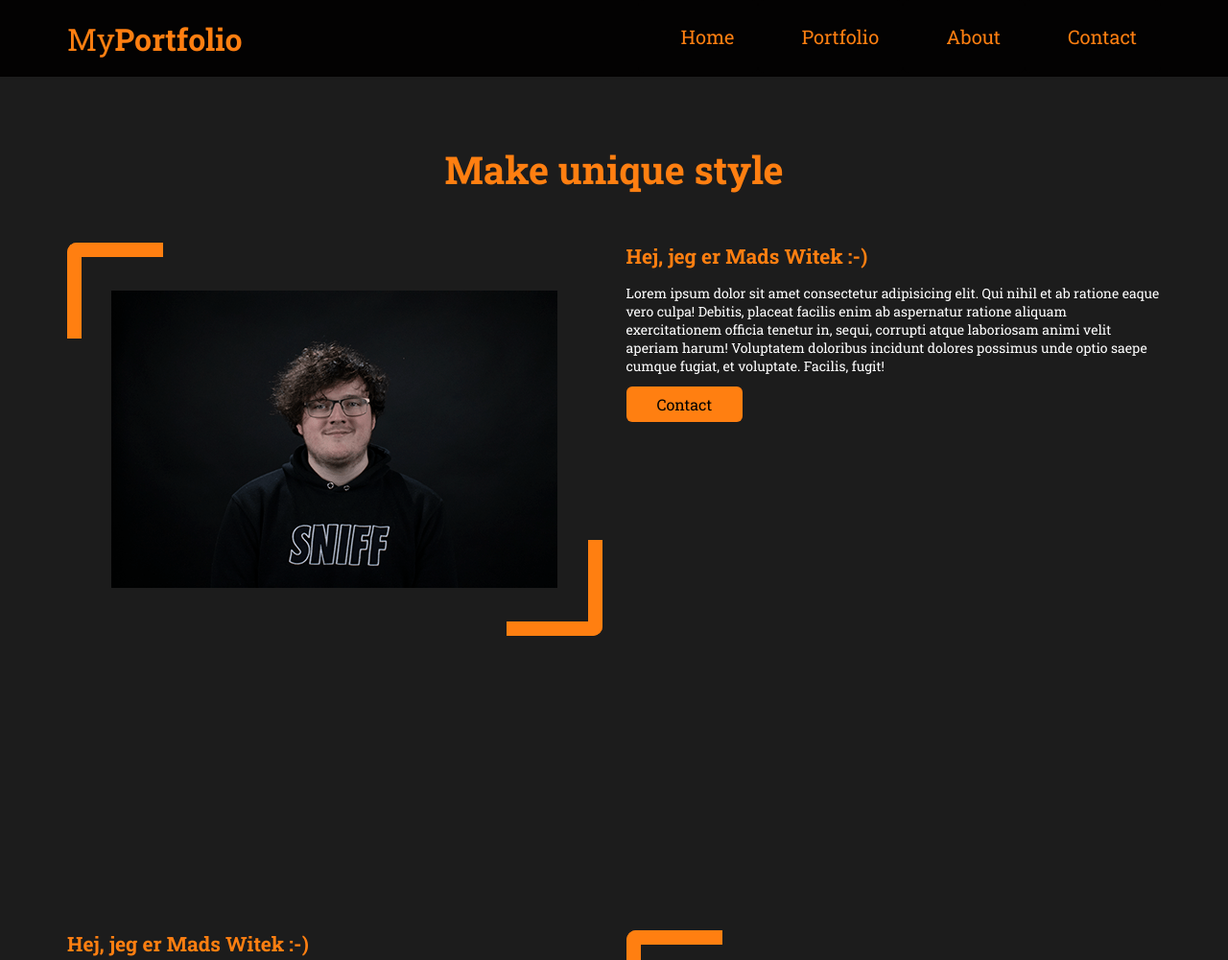
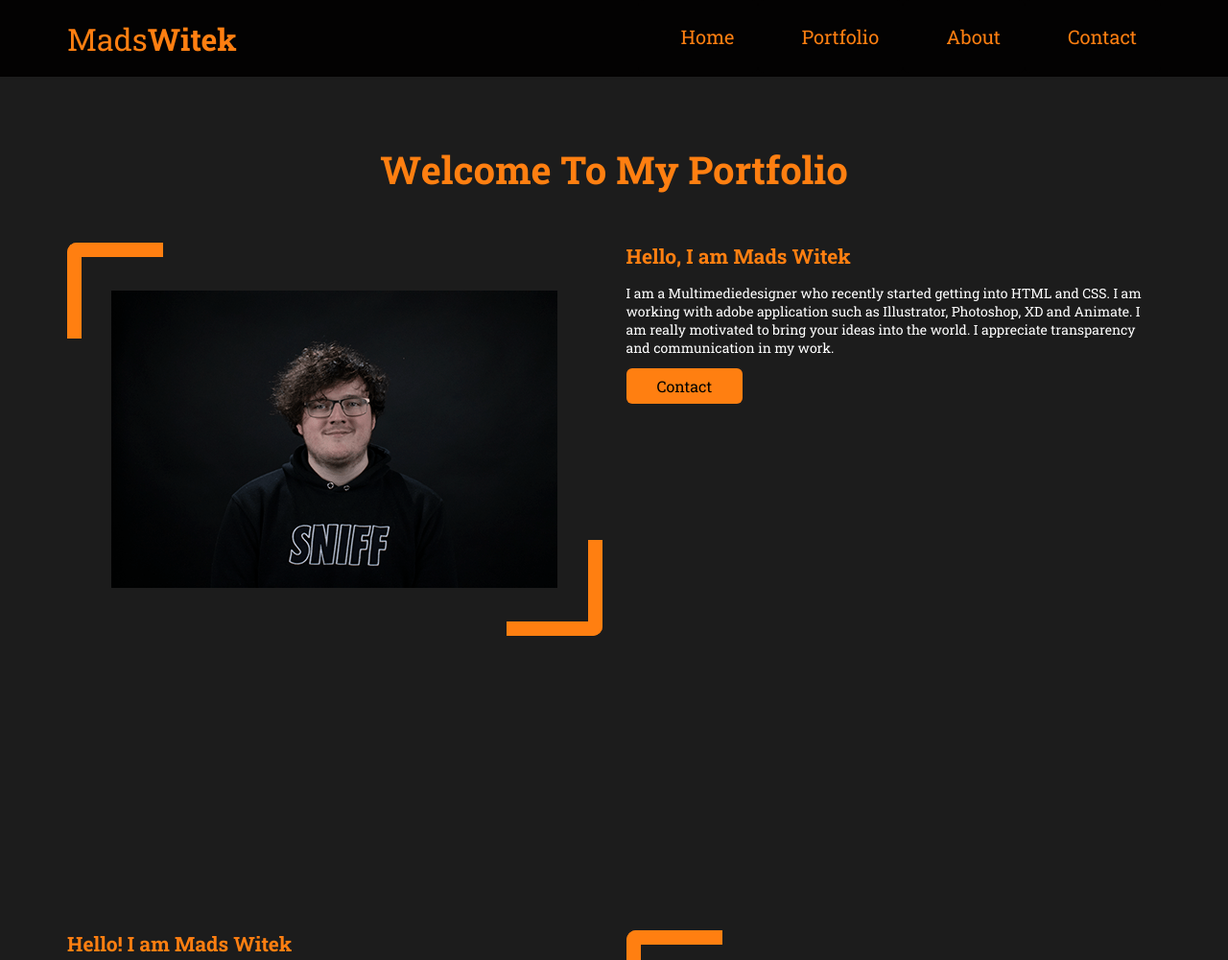
Before and after one commit to MadsWitek/eksamensprojekt, a plain HTML site: page eksamensprojektt/index.html in a window 1280 px wide. Shown: the top 1001 px of the page at 96% size. Drawn offline with Linux system fonts and the light colour scheme.

Commit message:
design
styletile

```diff
--- a/eksamensprojektt/css/portfolio.css
+++ b/eksamensprojektt/css/portfolio.css
@@ -59,7 +59,7 @@ body {
 
 .portfolio-text {
    padding: 0 5px;
-   background-color: #BEB7A4;
+   color: #FFFFFC;
    border-radius: 4px;
 }
 
--- a/eksamensprojektt/index.html
+++ b/eksamensprojektt/index.html
@@ -19,7 +19,8 @@
     <header>
         <div class="innerheader">
             <div class="logocontainer">
-                <h1>My<span>Portfolio</span></h1>
+                <h1>Mads<span>Witek</span></h1>
+
             </div>
             <!-- Desktop navigation -->
             <nav id="desktop">
@@ -98,7 +99,7 @@
     <!-- Content -->
     <div class="fold">
         <section>
-            <h1>Make unique style</h1>
+            <h1>Welcome To My Portfolio</h1>
         </section>
 
         <section class="container">
@@ -109,14 +110,11 @@
             </div>
 
             <div>
-                <h2>Hej, jeg er Mads Witek :-)</h2>
+                <h2>Hello, I am Mads Witek</h2>
 
-                <p>Lorem ipsum dolor sit amet consectetur adipisicing elit. Qui nihil et ab ratione eaque vero culpa!
-                    Debitis, placeat facilis enim ab aspernatur ratione aliquam exercitationem officia tenetur in,
-                    sequi,
-                    corrupti atque laboriosam animi velit aperiam harum! Voluptatem doloribus incidunt dolores possimus
-                    unde
-                    optio saepe cumque fugiat, et voluptate. Facilis, fugit!</p>
+                <p>I am a Multimediedesigner who recently started getting into HTML and CSS. I am working with
+                    adobe application such as Illustrator, Photoshop, XD and Animate. I am really motivated to
+                    bring your ideas into the world. I appreciate transparency and communication in my work.</p>
 
                 <button class="cta">
                     <a href="./contact.html">
@@ -129,7 +127,7 @@
 
     <section class="container">
         <div>
-            <h2>Hej, jeg er Mads Witek :-)</h2>
+            <h2>Hello! I am Mads Witek</h2>
 
             <p>Lorem ipsum dolor sit amet consectetur adipisicing elit. Qui nihil et ab ratione eaque vero culpa!
                 Debitis, placeat facilis enim ab aspernatur ratione aliquam exercitationem officia tenetur in, sequi,
```
Also changed, not shown: eksamensprojektt/about.html (+2 -2 lines), eksamensprojektt/contact.html (+1 -1 lines), eksamensprojektt/css/contact.css (+6 -4 lines), eksamensprojektt/portfolio.html (+2 -2 lines).
